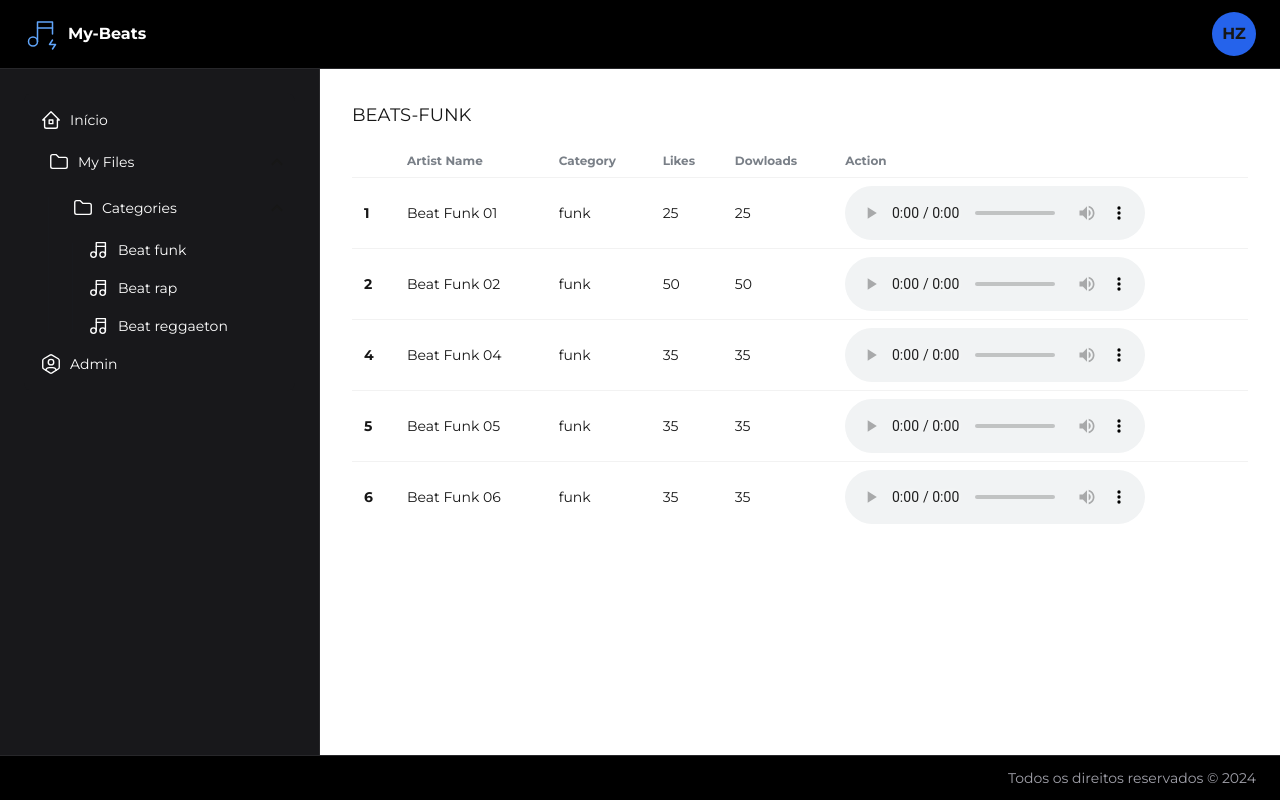
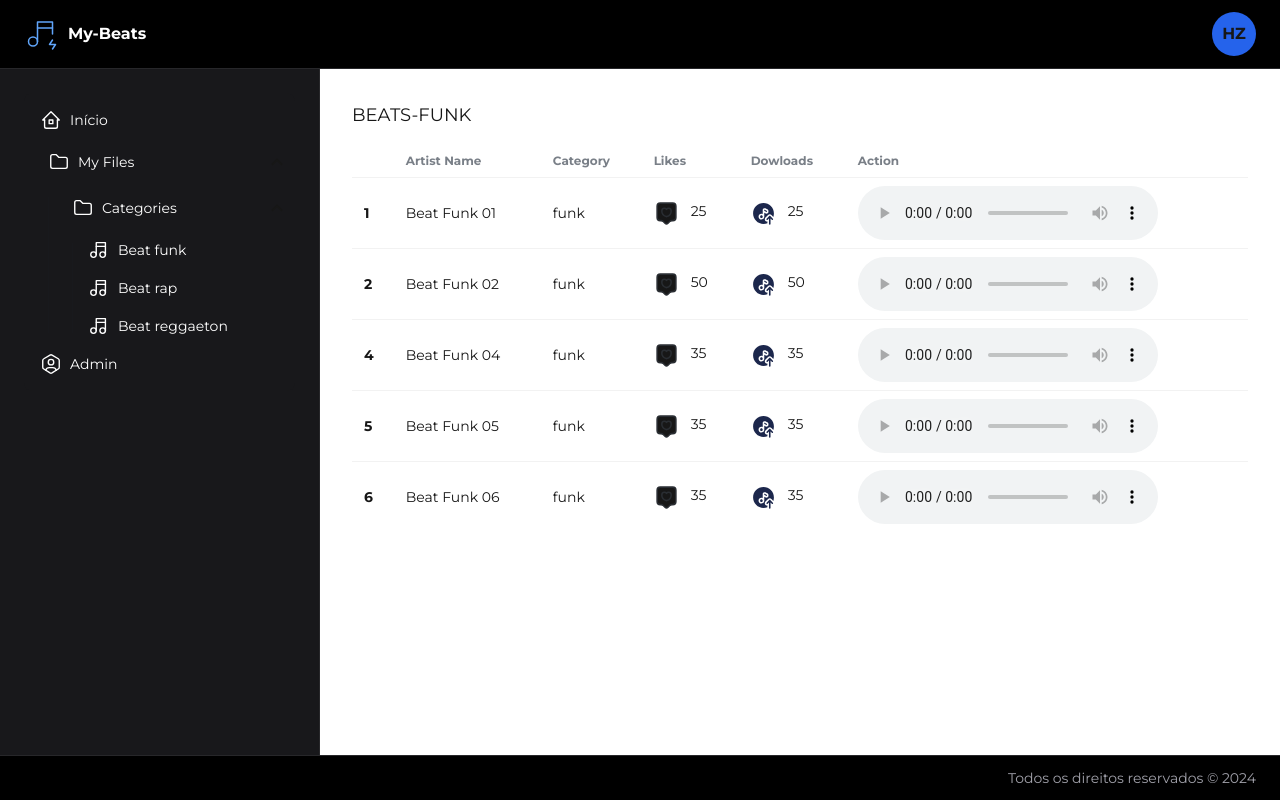
Before and after one commit to HigorZicaDev/My_Beats, a Next.js app: page /beats/funk in a window 1280 px wide. Built offline with nearby package versions, Linux system fonts and the light colour scheme.

Commit message:
Feature svg swap likes and dowloads

```diff
--- a/src/app/(pages)/beats/[category]/page.tsx
+++ b/src/app/(pages)/beats/[category]/page.tsx
@@ -5,10 +5,8 @@ import getAllSongsByCategory from "@/data/service/getAllSongsByCategory";
 /* eslint-disable @typescript-eslint/no-explicit-any */
 export default async function CategoryBeat(props: any) {
     const beats = await getAllSongsByCategory(props.params.category);
-    // console.log(beats);
     if(!beats) return <div>Your not beats, brow!</div>
     return (
-
         <HomeTemplate>
         <div className="overflow-x-auto">
           <h1 className='mb-4 text-lg uppercase'>Beats-{props.params.category}</h1>
@@ -30,8 +28,37 @@ export default async function CategoryBeat(props: any) {
                     <th>{beat.id}</th>
                     <td>{beat.name}</td>
                     <td>{beat.category}</td>
-                    <td>{beat.likes}</td>
-                    <td>{beat.dowloads}</td>
+                    <td>
+                      <div className="flex gap-3">
+                      <label className="swap">
+                        <input type="checkbox" />
+
+                        <svg width="25" height="25" viewBox="0 0 24 24" className="swap-off fill-current" fill="none" xmlns="http://www.w3.org/2000/svg">
+                          <path d="M18 18.86H17.24C16.44 18.86 15.68 19.17 15.12 19.73L13.41 21.42C12.63 22.19 11.36 22.19 10.58 21.42L8.87 19.73C8.31 19.17 7.54 18.86 6.75 18.86H6C4.34 18.86 3 17.53 3 15.89V4.97998C3 3.33998 4.34 2.01001 6 2.01001H18C19.66 2.01001 21 3.33998 21 4.97998V15.89C21 17.52 19.66 18.86 18 18.86Z" stroke="#292D32" stroke-width="1.5" stroke-miterlimit="10" stroke-linecap="round" stroke-linejoin="round"/>
+                          <path d="M12.28 14.96C12.13 15.01 11.88 15.01 11.72 14.96C10.42 14.51 7.5 12.66 7.5 9.51001C7.5 8.12001 8.62 7 10 7C10.82 7 11.54 7.39 12 8C12.46 7.39 13.18 7 14 7C15.38 7 16.5 8.12001 16.5 9.51001C16.49 12.66 13.58 14.51 12.28 14.96Z" stroke="#292D32" stroke-width="1.5" stroke-linecap="round" stroke-linejoin="round"/>
+                        </svg>
+
+                        <svg width="25" height="25" className="swap-on fill-current" viewBox="0 0 24 24" fill="none" xmlns="http://www.w3.org/2000/svg">
+                          <path d="M18 2H6C4.34 2 3 3.33 3 4.97V15.88C3 17.52 4.34 18.85 6 18.85H6.76C7.56 18.85 8.32 19.16 8.88 19.72L10.59 21.41C11.37 22.18 12.64 22.18 13.42 21.41L15.13 19.72C15.69 19.16 16.46 18.85 17.25 18.85H18C19.66 18.85 21 17.52 21 15.88V4.97C21 3.33 19.66 2 18 2ZM12.28 14.96C12.13 15.01 11.88 15.01 11.72 14.96C10.42 14.51 7.5 12.66 7.5 9.51C7.51 8.12 8.62 7 10 7C10.82 7 11.54 7.39 12 8C12.46 7.39 13.18 7 14 7C15.38 7 16.5 8.12 16.5 9.51C16.49 12.66 13.58 14.51 12.28 14.96Z" fill="#292D32"/>
+                        </svg>
+
+                      </label>
+                        {beat.likes}
+
+                      </div>
+
+                    </td>
+                    <td>
+                      <div className="flex gap-3">
+                        <svg width="25" height="25" viewBox="0 0 24 24" fill="none" xmlns="http://www.w3.org/2000/svg">
+                          <path fill-rule="evenodd" clip-rule="evenodd" d="M17.4697 14.4697C17.7626 14.1768 18.2374 14.1768 18.5303 14.4697L21.0303 16.9697C21.3232 17.2626 21.3232 17.7374 21.0303 18.0303C20.7374 18.3232 20.2626 18.3232 19.9697 18.0303L18.75 16.8107V22C18.75 22.4142 18.4142 22.75 18 22.75C17.5858 22.75 17.25 22.4142 17.25 22V16.8107L16.0303 18.0303C15.7374 18.3232 15.2626 18.3232 14.9697 18.0303C14.6768 17.7374 14.6768 17.2626 14.9697 16.9697L17.4697 14.4697Z" fill="#1C274C"/>
+                          <path d="M12.7564 8.64357C12.7604 8.5675 12.7661 8.5343 12.7676 8.52605C12.8083 8.42348 12.9115 8.35966 13.0215 8.36917C13.0295 8.37152 13.0617 8.38128 13.1316 8.41172C13.2396 8.4588 13.3817 8.5296 13.6062 8.64185L14.9229 9.30021C15.0188 9.34812 15.0734 9.37554 15.114 9.39769C15.1394 9.41157 15.1498 9.41827 15.1523 9.42001C15.2007 9.45718 15.2338 9.51077 15.2454 9.57067C15.2458 9.57373 15.2472 9.58596 15.2482 9.61492C15.2499 9.66118 15.25 9.72226 15.25 9.82939C15.25 10.0804 15.2498 10.2392 15.2436 10.3569C15.2396 10.4329 15.2339 10.4661 15.2324 10.4744C15.1917 10.5769 15.0885 10.6408 14.9785 10.6313C14.9705 10.6289 14.9383 10.6191 14.8684 10.5887C14.7604 10.5416 14.6183 10.4708 14.3938 10.3586L13.0771 9.70021C12.9812 9.6523 12.9266 9.62489 12.886 9.60273C12.8606 9.58886 12.8502 9.58216 12.8477 9.58042C12.7993 9.54324 12.7662 9.48966 12.7546 9.42976C12.7542 9.4267 12.7528 9.41446 12.7518 9.3855C12.7501 9.33925 12.75 9.27816 12.75 9.17103C12.75 8.92003 12.7502 8.76123 12.7564 8.64357Z" fill="#1C274C"/>
+                          <path d="M10 13.7502C10.6904 13.7502 11.25 14.3099 11.25 15.0002C11.25 15.6906 10.6904 16.2502 10 16.2502C9.30964 16.2502 8.75 15.6906 8.75 15.0002C8.75 14.3099 9.30964 13.7502 10 13.7502Z" fill="#1C274C"/>
+                          <path fill-rule="evenodd" clip-rule="evenodd" d="M15.75 21.2731C14.592 21.7419 13.3261 22 12 22C6.47715 22 2 17.5228 2 12C2 6.47715 6.47715 2 12 2C17.5228 2 22 6.47715 22 12C22 13.1455 21.8074 14.246 21.4528 15.2709L19.591 13.409C18.7123 12.5303 17.2877 12.5303 16.409 13.409L13.909 15.909C13.0303 16.7877 13.0303 18.2123 13.909 19.091C14.412 19.594 15.094 19.8091 15.75 19.7362V21.2731ZM12.75 11.2137L13.7397 11.7086C13.9425 11.81 14.1204 11.8989 14.269 11.9637C14.4199 12.0295 14.5988 12.0972 14.7972 12.1204C15.6037 12.2145 16.3689 11.7415 16.6454 10.9782C16.7134 10.7904 16.7328 10.6 16.7415 10.4357C16.75 10.2737 16.75 10.0749 16.75 9.84811L16.75 9.78858C16.7503 9.62668 16.7505 9.45495 16.7188 9.28925C16.638 8.86695 16.4045 8.48919 16.0629 8.22804C15.9289 8.12557 15.7752 8.04898 15.6303 7.97678L14.2603 7.29185C14.0575 7.19043 13.8796 7.10149 13.731 7.03669C13.5801 6.97092 13.4012 6.90318 13.2028 6.88003C12.3963 6.78596 11.6311 7.25889 11.3546 8.02225C11.2866 8.21007 11.2672 8.4004 11.2585 8.56475C11.2519 8.6894 11.2504 8.83593 11.2501 9.00021L11.25 9.21212C11.2499 9.2395 11.2499 9.26745 11.25 9.29531V12.5501C10.875 12.3584 10.4501 12.2502 10 12.2502C8.48122 12.2502 7.25 13.4814 7.25 15.0002C7.25 16.519 8.48122 17.7502 10 17.7502C11.5188 17.7502 12.75 16.519 12.75 15.0002V11.2137Z" fill="#1C274C"/>
+                        </svg>
+                          {beat.dowloads}
+                      </div>
+                    </td>
                     <td>
                     <audio controls>
                       <source src={beat.url} type="audio/wav" />
@@ -40,10 +67,7 @@ export default async function CategoryBeat(props: any) {
                     </td>
                 </tr>
                 ))}
-
-
             </tbody>
-
           </table>
         </div>
       </HomeTemplate>
```
